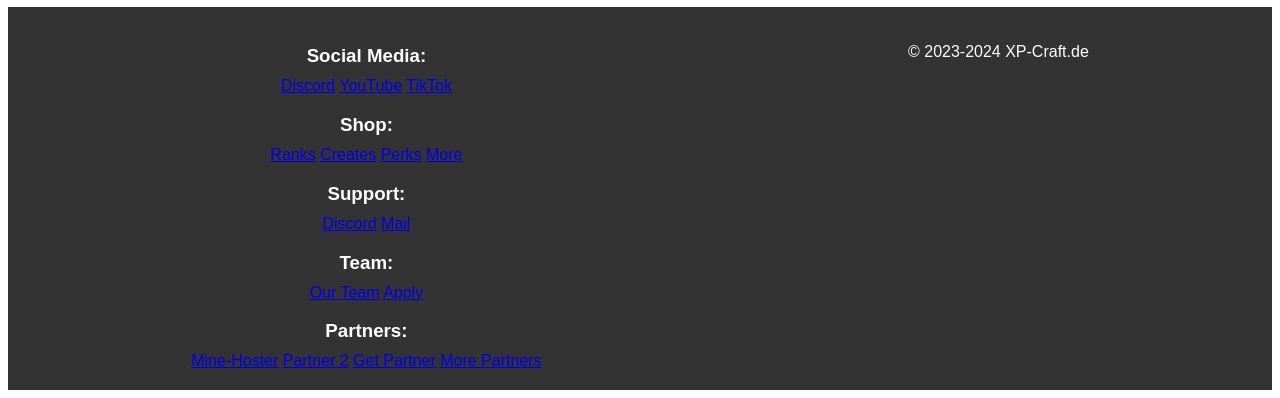
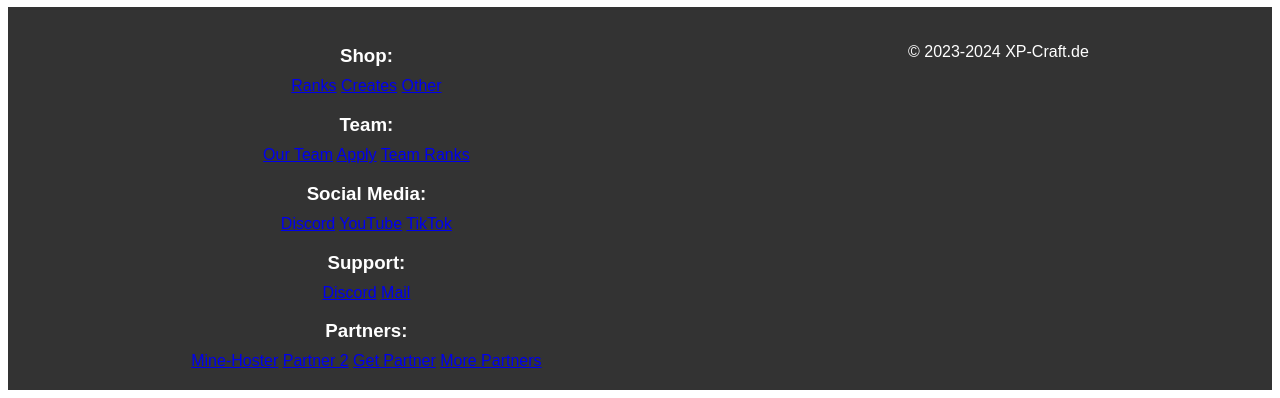
Before and after one commit to Michaelninder/michaelninder.github.io, a plain HTML site: page team.html in a window 1280 px wide. Shown: the part 1168-1566 px from the top of the page. Drawn offline with Linux system fonts and the light colour scheme.

Commit message:
Update team.html

```diff
--- a/team.html
+++ b/team.html
@@ -34,6 +34,23 @@
 
     <footer>
         <div class="footer-container">
+            <!-- SHOP -->
+            <div class="footer-section shop">
+                <h3>Shop:</h3>
+                <a href="#">Ranks</a>
+                <a href="#">Creates</a>
+                <a href="#">Other</a>
+            </div>
+
+            <!-- Team -->
+            <div class="footer-section team">
+                <h3>Team:</h3>
+                <a href="#">Our Team</a>
+                <a href="#">Apply</a>
+                <a href="#">Team Ranks</a>
+            </div>
+
+            <!-- Social Media -->
             <div class="footer-section social-media">
                 <h3>Social Media:</h3>
                 <a href="#">Discord</a>
@@ -41,26 +58,14 @@
                 <a href="#">TikTok</a>
             </div>
 
-            <div class="footer-section shop">
-                <h3>Shop:</h3>
-                <a href="#">Ranks</a>
-                <a href="#">Creates</a>
-                <a href="#">Perks</a>
-                <a href="#">More</a>
-            </div>
-
+            <!-- Support -->
             <div class="footer-section support">
                 <h3>Support:</h3>
                 <a href="#">Discord</a>
                 <a href="mailto:support@xp-craft.de">Mail</a>
             </div>
 
-            <div class="footer-section team">
-                <h3>Team:</h3>
-                <a href="#">Our Team</a>
-                <a href="#">Apply</a>
-            </div>
-
+            <!-- Partners -->
             <div class="footer-section partners">
                 <h3>Partners:</h3>
                 <a href="#">Mine-Hoster</a>
```
